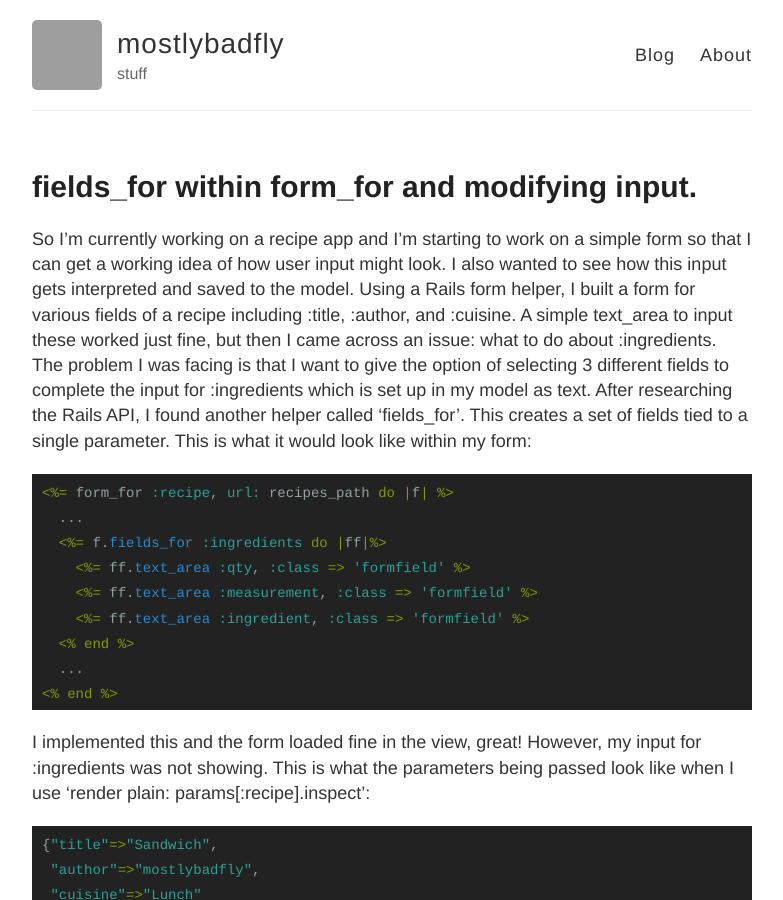
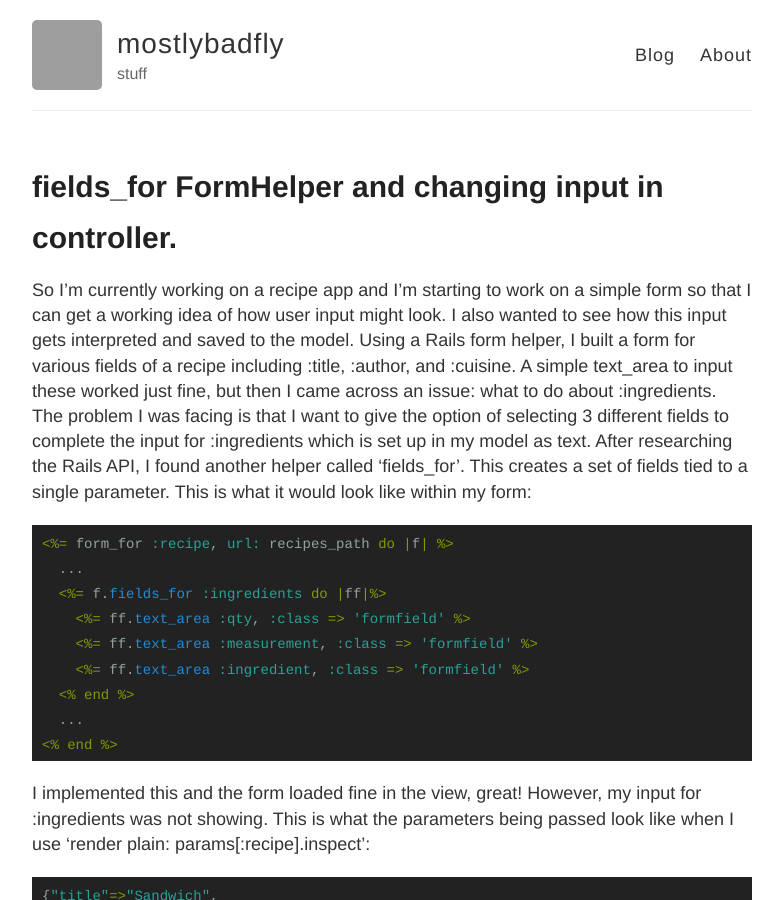
Before and after one commit to mostlybadfly/jekyllsite, a Jekyll site: the page built from _posts/2014-10-21-fields-for.md, in a window 1280 px wide and 900 px high. Shown: the whole window, without its empty margins (248-1031 px from the left). Built offline with Jekyll 4.4.1, drawn with Linux system fonts in a browser that asks for light colours; comment, search, counter and statistics services are not loaded; grey boxes are pictures that could not be loaded.

Commit message:
Update 2014-10-21-fields-for.md

```diff
--- a/_posts/2014-10-21-fields-for.md
+++ b/_posts/2014-10-21-fields-for.md
@@ -1,6 +1,6 @@
 ---
 layout: post
-title: fields_for within form_for and modifying input.
+title: fields_for FormHelper and changing input in controller.
 comments: true
 ---
 
```
